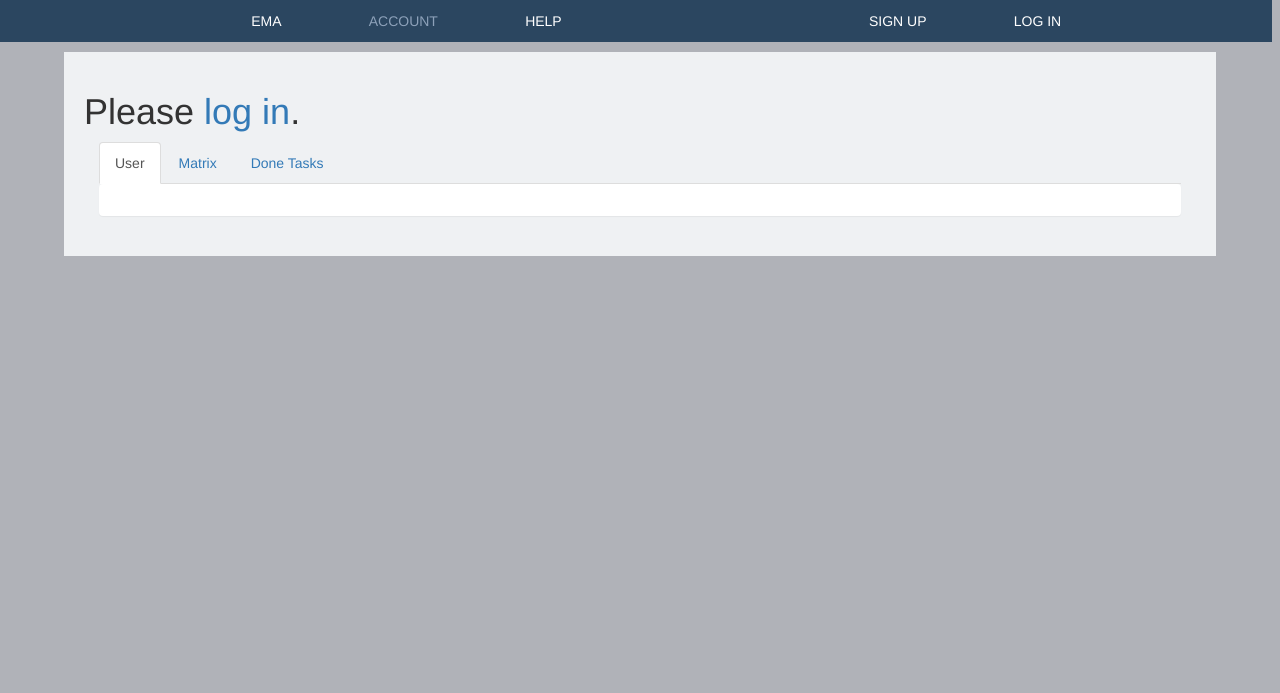
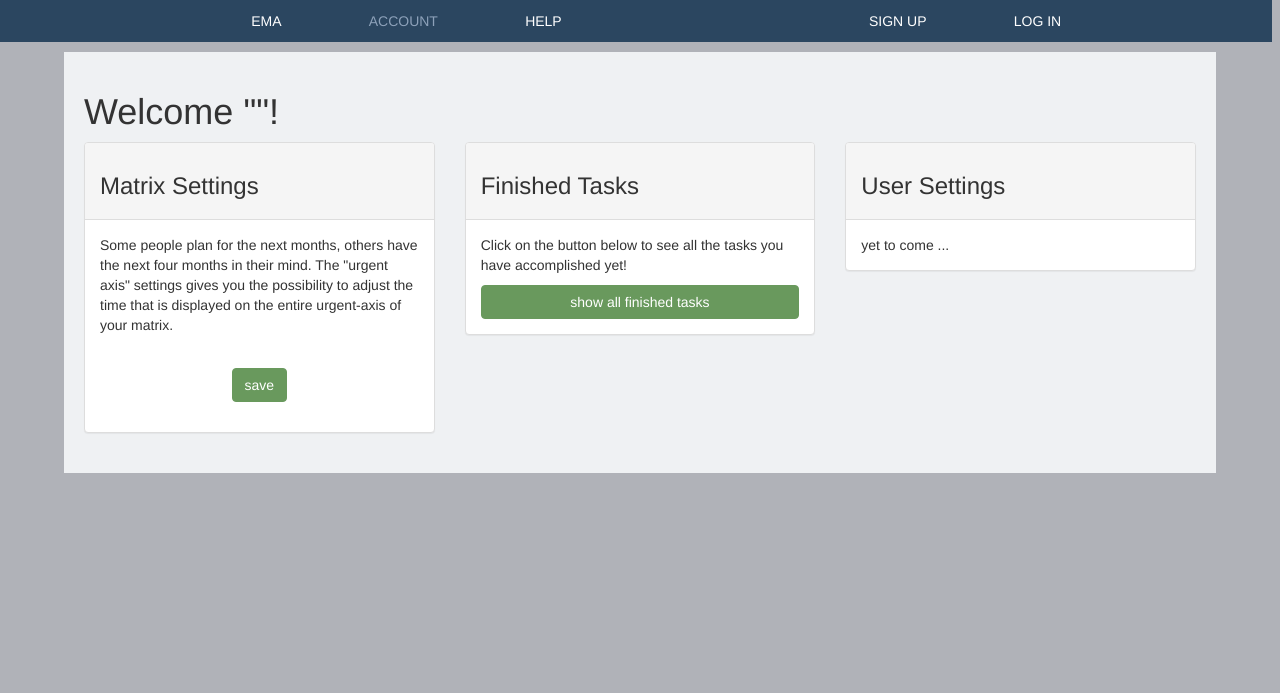
Before and after one commit to codingpaula/ema_project, a Django app: template ema/templates/profiles/account.html in a window 1280 px wide. Shown: the top 693 px of the page. Run offline with Django 3.2, Linux system fonts and the light colour scheme; the template is opened without the code that fills it: most values are stand-ins (such as "Sample title", 1, 10 or a date in 2020); some libraries are stand-ins or nearby versions.

Commit message:
new account settings design

```diff
--- a/ema/templates/profiles/account.html
+++ b/ema/templates/profiles/account.html
@@ -5,73 +5,74 @@
   {% include "navbar.html" with active_tab='Account' %}
 {% endblock navbar %}
 {% block content %}
-  {% if user.is_authenticated %}
-    <h1>Welcome {{ user.username }}. Thanks for logging in.</h1>
-  {% else %}
-    <h1>Please <a href="{% url 'profiles:login' %}">log in</a>.</h1>
-  {% endif %}
-  <div class="container-fluid">
-    <ul class="nav nav-tabs" role="tablist">
-      <li role="presentation" class="active">
-        <a href="#home" aria-controls="home" role="tab" data-toggle="tab">
-          User
-        </a>
-      </li>
-      <li role="presentation">
-        <a href="#matrix" aria-controls="matrix" role="tab" data-toggle="tab">
-          Matrix
-        </a>
-      </li>
-      <li role="presentation">
-        <a href="#donetasks" aria-controls="donetasks" role="tab" data-toggle="tab">
-          Done Tasks
-        </a>
-      </li>
-    </ul>
-    <div class="tab-content panel">
-      <div role="tabpanel" class="tab-pane active" id="home">
-        <div class="panel-body">
-
+  <h1 class="abstandUgross">Welcome "{{ user.username }}"!</h1>
+  <div class="row equal abstandO">
+    <div class="col-lg-4">
+      <div class="panel panel-default">
+        <div class="panel-heading">
+          <h3>Matrix Settings</h3>
         </div>
-      </div>
-      <div role="tabpanel" class="tab-pane" id="matrix">
         <div class="panel-body">
           <p>
             Some people plan for the next months, others have the next four
-            months in their mind. The "urgent axis" settings gives you <thead>
+            months in their mind. The "urgent axis" settings gives you the
             possibility to adjust the time that is displayed on the entire
             urgent-axis of your matrix.
           </p>
         </div>
-        <form class="formContainer" action="" method="post" class="abstandU">
+        <form class="formContainer abstandU" action="" method="post">
           {% csrf_token %}
           {{ form.as_p }}
           <input class="btn emaButton emaNormal center-block" type="submit" value="save" />
         </form>
       </div>
-      <div role="tabpanel" class="tab-pane" id="donetasks">
+    </div>
+    <div class="col-lg-4">
+      <div class="panel panel-default emptyPanel">
+        <div class="panel-heading">
+          <h3>Finished Tasks</h3>
+        </div>
         <div class="panel-body">
-          <a class="btn emaButton emaNormal" href={% url 'matrix:done_tasks' %}>
-            done tasks
+          <p class="abstandU">
+            Click on the button below to see all the tasks you have
+            accomplished yet!
+          </p>
+          <a class="btn emaButton emaNormal center-block abstandO" href={% url 'matrix:done_tasks' %}>
+            show all finished tasks
           </a>
         </div>
       </div>
     </div>
+    <div class="col-lg-4">
+      <div class="panel panel-default emptyPanel">
+        <div class="panel-heading">
+          <h3>User Settings</h3>
+        </div>
+        <div class="panel-body">
+          yet to come ...
+          <!--form class="formContainer" action="{% url 'profiles:passwordchange' %}" method="post">
+              {% csrf_token %}
+              <div class="form-group">
+                <label for="{{ passwordChange.old_password.id_for_label }}">old password:</label>
+                <span class="pull-right">{{ passwordChange.old_password.help_text }}</span>
+                {{ passwordChange.old_password }}
+              </div>
+              <div class="form-group">
+                <label for="{{ passwordChange.new_password1.id_for_label }}">new password:</label>
+                <span class="pull-right">{{ passwordChange.new_password1.help_text }}</span>
+                {{ passwordChange.new_password1 }}
+              </div>
+              <div class="form-group">
+                <label for="{{ passwordChange.new_password2.id_for_label }}">repeat new password:</label>
+                <span class="pull-right">{{ passwordChange.new_password2.help_text }}</span>
+                {{ passwordChange.new_password2 }}
+              </div>
+              <input class="btn emaButton emaNormal" type="submit" value="save" />
+          </form-->
+        </div>
+      </div>
+    </div>
   </div>
-  <script>
-    $(document).ready(function() {
-      if(location.hash) {
-        $('a[href=' + location.hash + ']').tab('show');
-      }
-      $(document.body).on("click", "a[data-toggle]", function(event) {
-        location.hash = this.getAttribute("href");
-      });
-    });
-    $(window).on('popstate', function() {
-      var anchor = location.hash || $("a[data-toggle=tab]").first().attr("href");
-      $('a[href=' + anchor + ']').tab('show');
-    });
-  </script>
 {% endblock content %}
 {% block footer %}
   {% include "footer.html" %}
```
